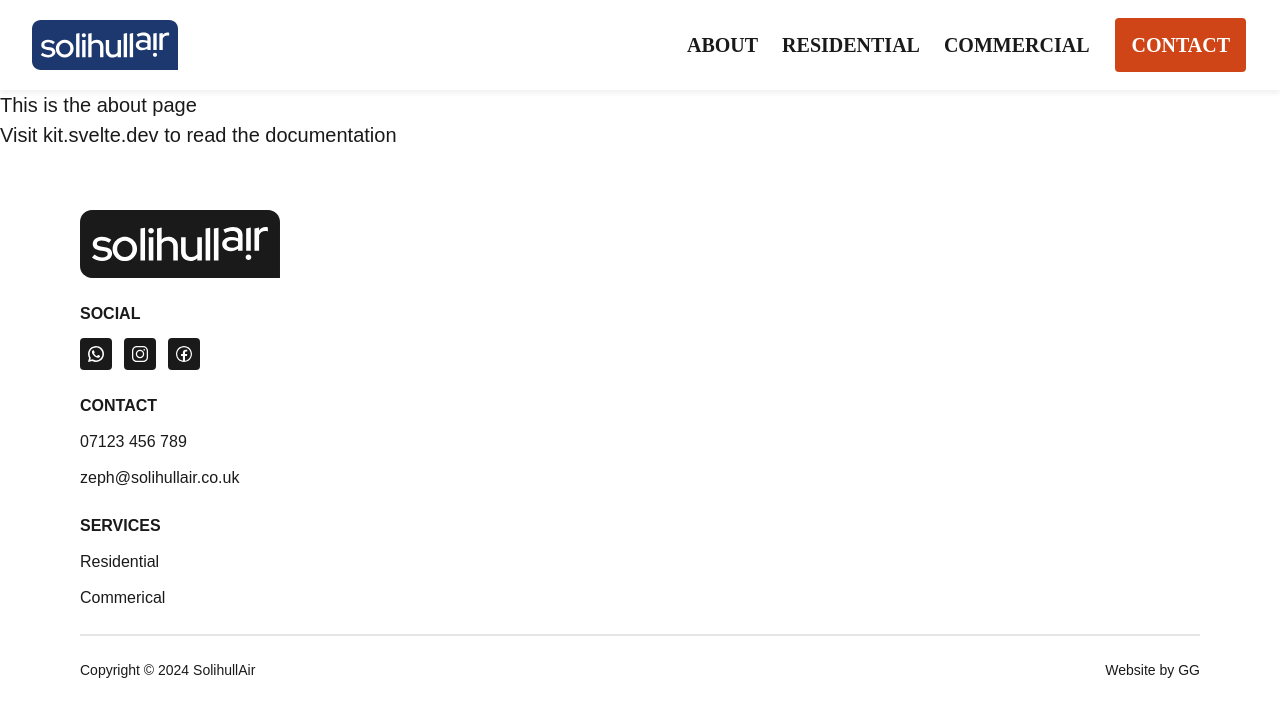
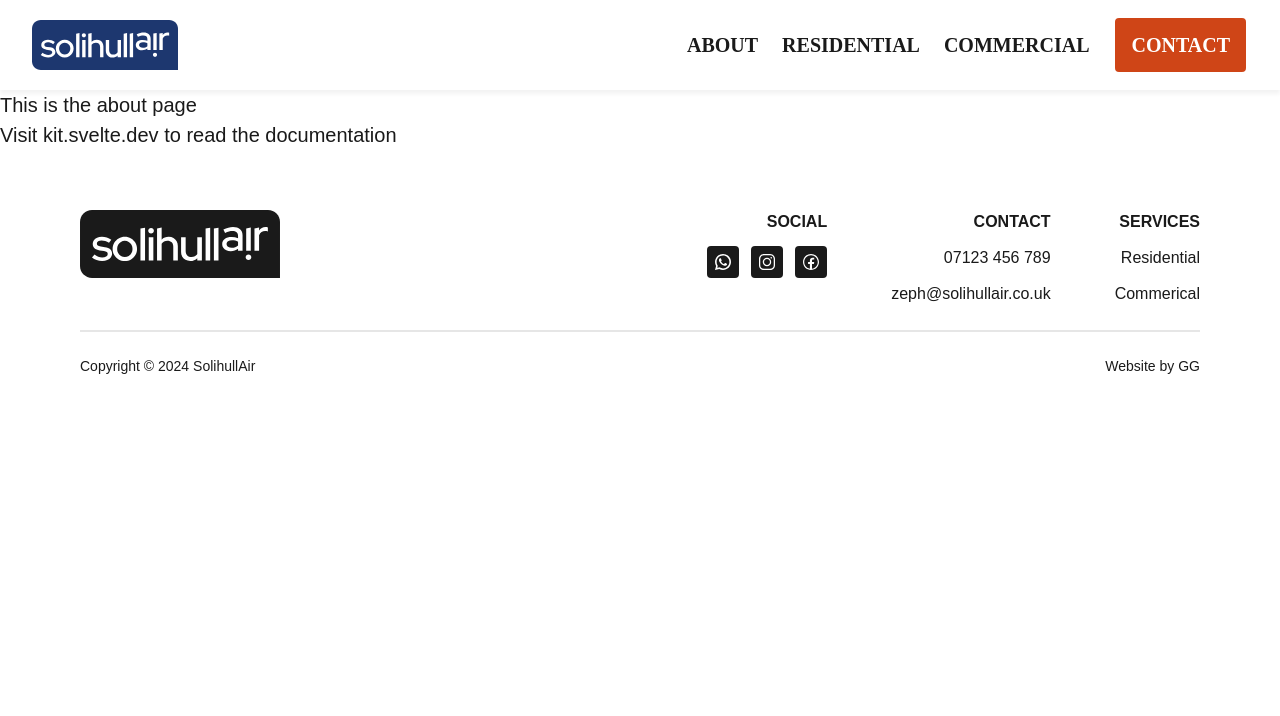
Before and after one commit to gldgrnt/solihullair-site, a SvelteKit app: page /about in a window 1280 px wide. Shown: the top 716 px of the page. Built offline with nearby package versions, Linux system fonts and the light colour scheme.

Commit message:
wip: window resizing

```diff
--- a/src/lib/components/Footer/Footer.svelte
+++ b/src/lib/components/Footer/Footer.svelte
@@ -11,22 +11,19 @@
 	import LinkSection from './LinkSection.svelte';
 
 	import { getContext } from 'svelte';
-	let breakpoint = getContext('breakpoint');
+	let isDesktop = getContext('isDesktop');
 </script>
 
 <footer>
 	<Container>
 		<Grid --justify="space-between">
-			<GridItem span={breakpoint === 'desktop' ? '3' : '4'}>
+			<GridItem span={isDesktop ? '3' : '4'}>
 				<a href="/"><img class="footer__logo" src="/logo-bw.svg" alt="Solihull Air Logo" /></a>
 			</GridItem>
-			<GridItem
-				span={breakpoint === 'desktop' ? '7 / 13' : '4'}
-				justify={breakpoint === 'desktop' ? 'flex-end' : 'flex-start'}
-			>
+			<GridItem span={isDesktop ? '7 / 13' : '4'} justify={isDesktop ? 'flex-end' : 'flex-start'}>
 				<Flex
-					gap={breakpoint === 'desktop' ? 'clamp(16px, 5vw, 120px)' : 'var(--sa-spacing-lg)'}
-					direction={breakpoint === 'desktop' ? 'row' : 'column'}
+					gap={isDesktop ? 'clamp(16px, 5vw, 120px)' : 'var(--sa-spacing-lg)'}
+					direction={isDesktop ? 'row' : 'column'}
 				>
 					<LinkSection direction="row">
 						<h3 slot="title" class="h5">Social</h3>
--- a/src/lib/components/Footer/LinkSection.svelte
+++ b/src/lib/components/Footer/LinkSection.svelte
@@ -1,23 +1,17 @@
 <script lang="ts">
 	import { getContext } from 'svelte';
 	import Flex from '../Flex.svelte';
-	let breakpoint = getContext('breakpoint');
+	let isDesktop = getContext('isDesktop');
 
 	export let direction: 'row' | 'column' = 'column';
+	$: align = isDesktop ? 'flex-end' : 'flex-start';
+	let gap = 'var(--sa-spacing-sm)';
 </script>
 
 <section>
-	<Flex
-		direction="column"
-		gap="var(--sa-spacing-sm)"
-		align={breakpoint === 'desktop' ? 'flex-end' : 'flex-start'}
-	>
+	<Flex direction="column" {gap} {align}>
 		<slot name="title">Title</slot>
-		<Flex
-			{direction}
-			gap="var(--sa-spacing-sm)"
-			align={breakpoint === 'desktop' ? 'flex-end' : 'flex-start'}
-		>
+		<Flex {direction} {gap} {align}>
 			<slot />
 		</Flex>
 	</Flex>
--- a/src/lib/components/Grid/Grid.svelte
+++ b/src/lib/components/Grid/Grid.svelte
@@ -1,7 +1,7 @@
 <script lang="ts">
 	import { getContext } from 'svelte';
-	let breakpoint = getContext('breakpoint');
-	let template = breakpoint === 'desktop' ? 'repeat(12, 1fr)' : 'repeat(4, 1fr)';
+	let isDesktop = getContext('isDesktop');
+	let template = isDesktop ? 'repeat(12, 1fr)' : 'repeat(4, 1fr)';
 </script>
 
 <div class="grid" style={`grid-template-columns: ${template};`}><slot /></div>
--- a/src/routes/+layout.svelte
+++ b/src/routes/+layout.svelte
@@ -1,8 +1,16 @@
 <script lang="ts">
 	import Layout from '$lib/components/Layout.svelte';
 	import '$lib/styles/index.scss';
+	import { writable } from 'svelte/store';
+	import { setContext } from 'svelte';
+
+	$: innerWidth = 0;
+	let isDesktop = writable('desktop');
+	setContext('isDesktop', isDesktop);
+	$isDesktop = innerWidth > 767 ? 'desktop' : 'mobile';
 </script>
 
+<svelte:window bind:innerWidth />
 <Layout>
 	<slot />
 </Layout>
```
Also changed, not shown: src/routes/+page.svelte (+0 -10 lines).
